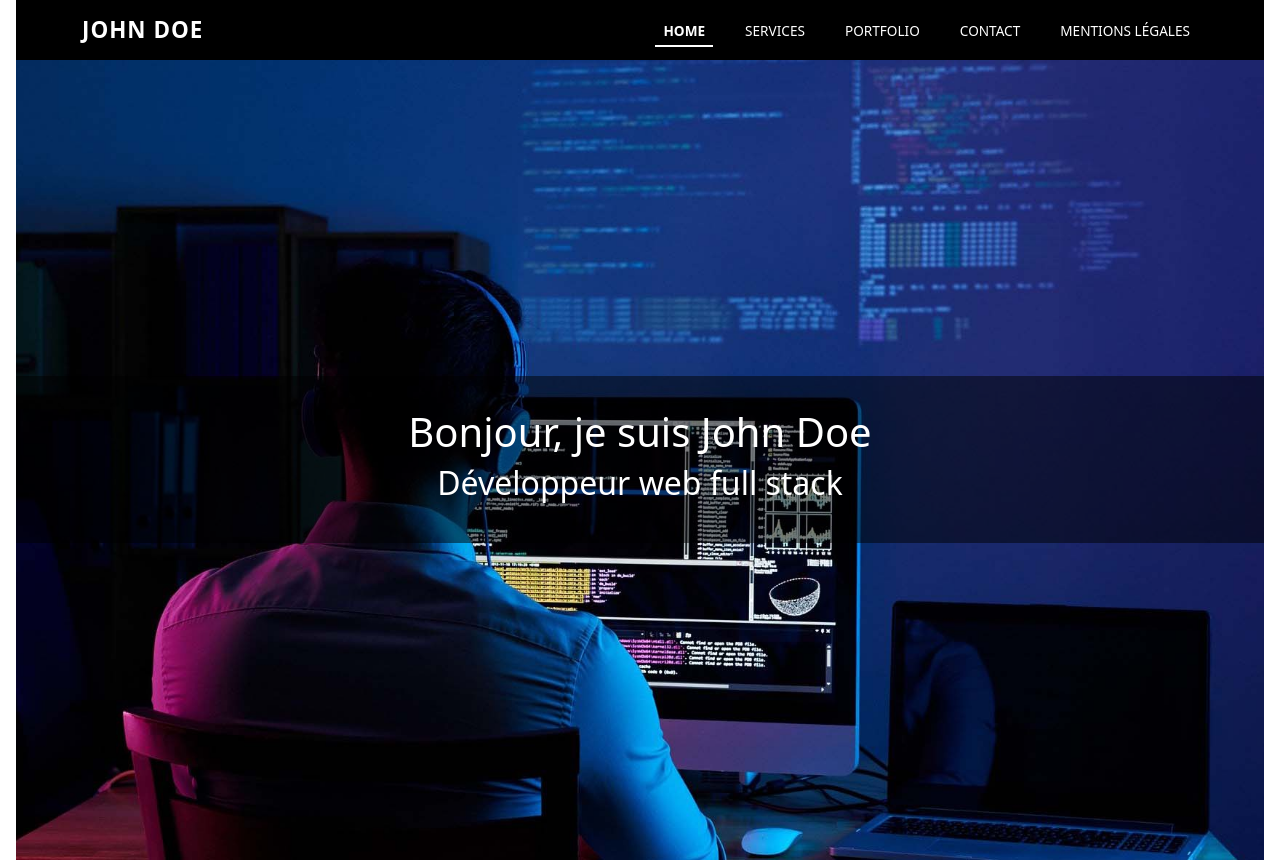
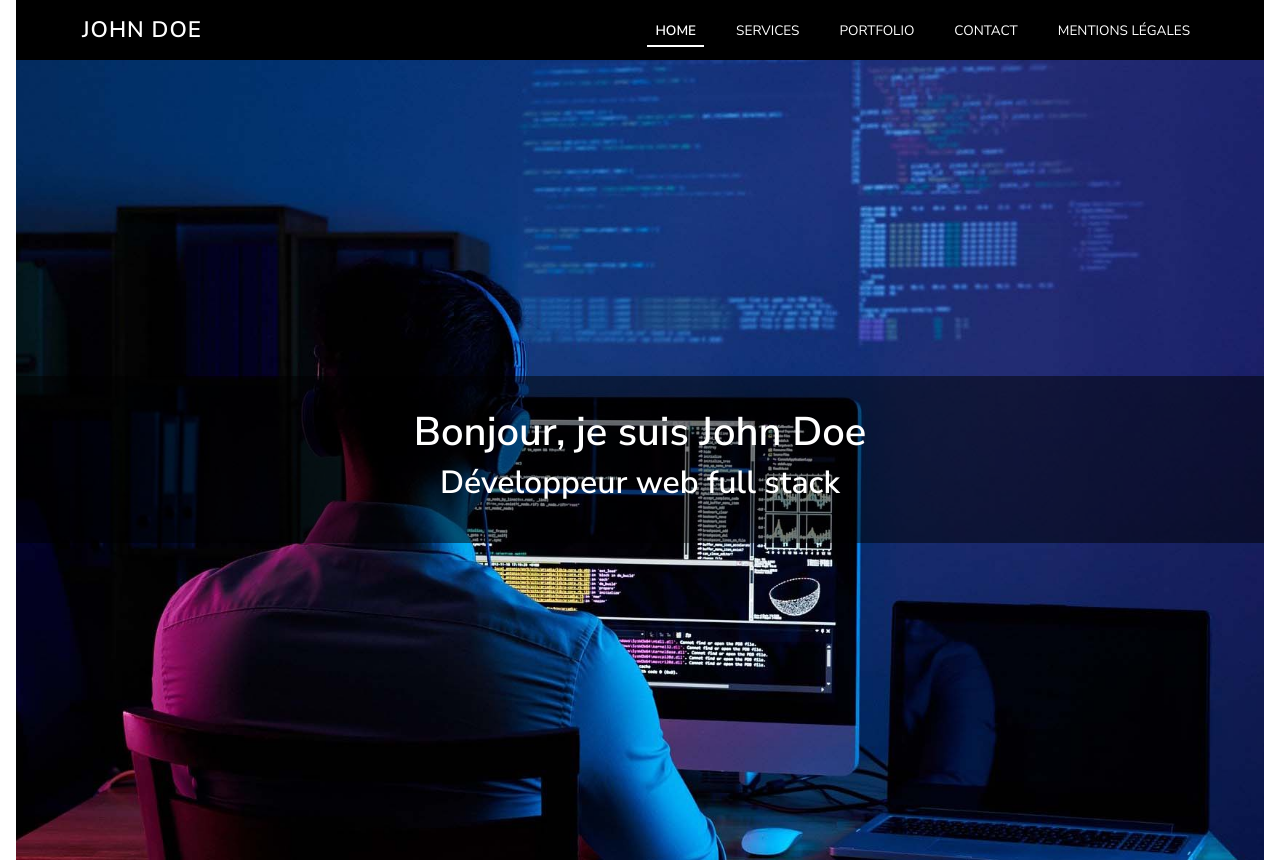
Before and after one commit to Khallas111/portfolioJonhDoe, a React (Create React App) app: page / in a window 1280 px wide. Shown: the top 862 px of the page. Built offline with nearby package versions, Linux system fonts and the light colour scheme.

Commit message:
Polices
Import de la police et sa mise place sur le body.

```diff
--- a/public/index.html
+++ b/public/index.html
@@ -9,6 +9,13 @@
       name="description"
       content="Web site created using create-react-app"
     />
+    <link rel="preconnect" href="https://fonts.googleapis.com" />
+    <link rel="preconnect" href="https://fonts.gstatic.com" crossorigin />
+    <link
+      href="https://fonts.googleapis.com/css2?family=Nunito+Sans:wght@400;600&display=swap"
+      rel="stylesheet"
+    />
+
     <link
       href="https://cdn.jsdelivr.net/npm/bootstrap@5.3.8/dist/css/bootstrap.min.css"
       rel="stylesheet"
--- a/src/index.js
+++ b/src/index.js
@@ -2,6 +2,7 @@
 import ReactDOM from "react-dom/client";
 import App from "./App";
 import "bootstrap/dist/css/bootstrap.min.css";
+import "./styles/Global.scss";
 
 const root = ReactDOM.createRoot(document.getElementById("root"));
 root.render(
--- /dev/null
+++ b/src/styles/Global.scss
@@ -0,0 +1,15 @@
+body {
+  font-family: "Nunito Sans", sans-serif;
+  font-weight: 400;
+  margin: 0;
+  padding: 0;
+}
+
+:is(h1, h2, h3, h4, h5, h6) {
+  font-weight: 600;
+}
+
+
+strong {
+  font-weight: 600;
+}
```
